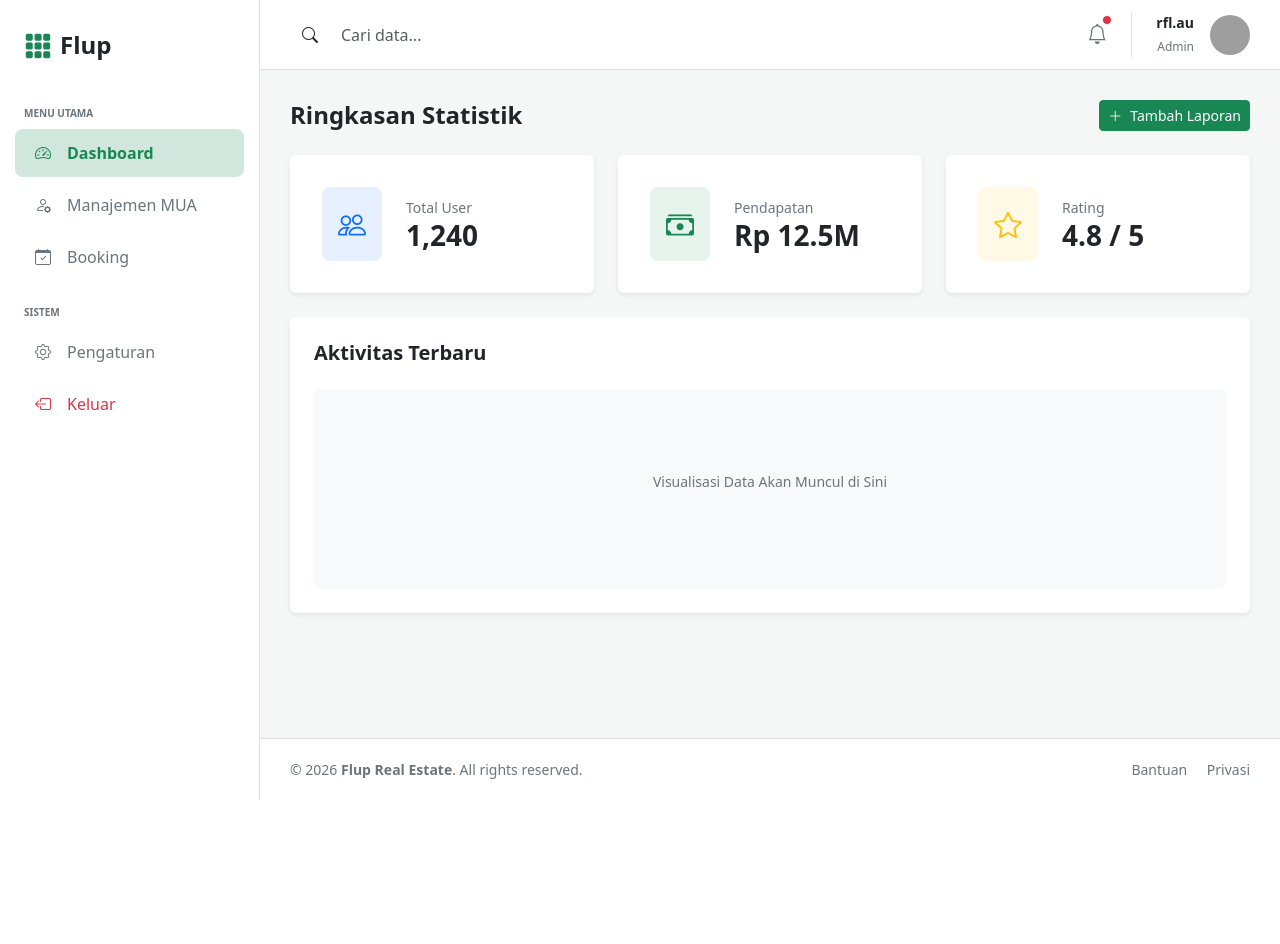
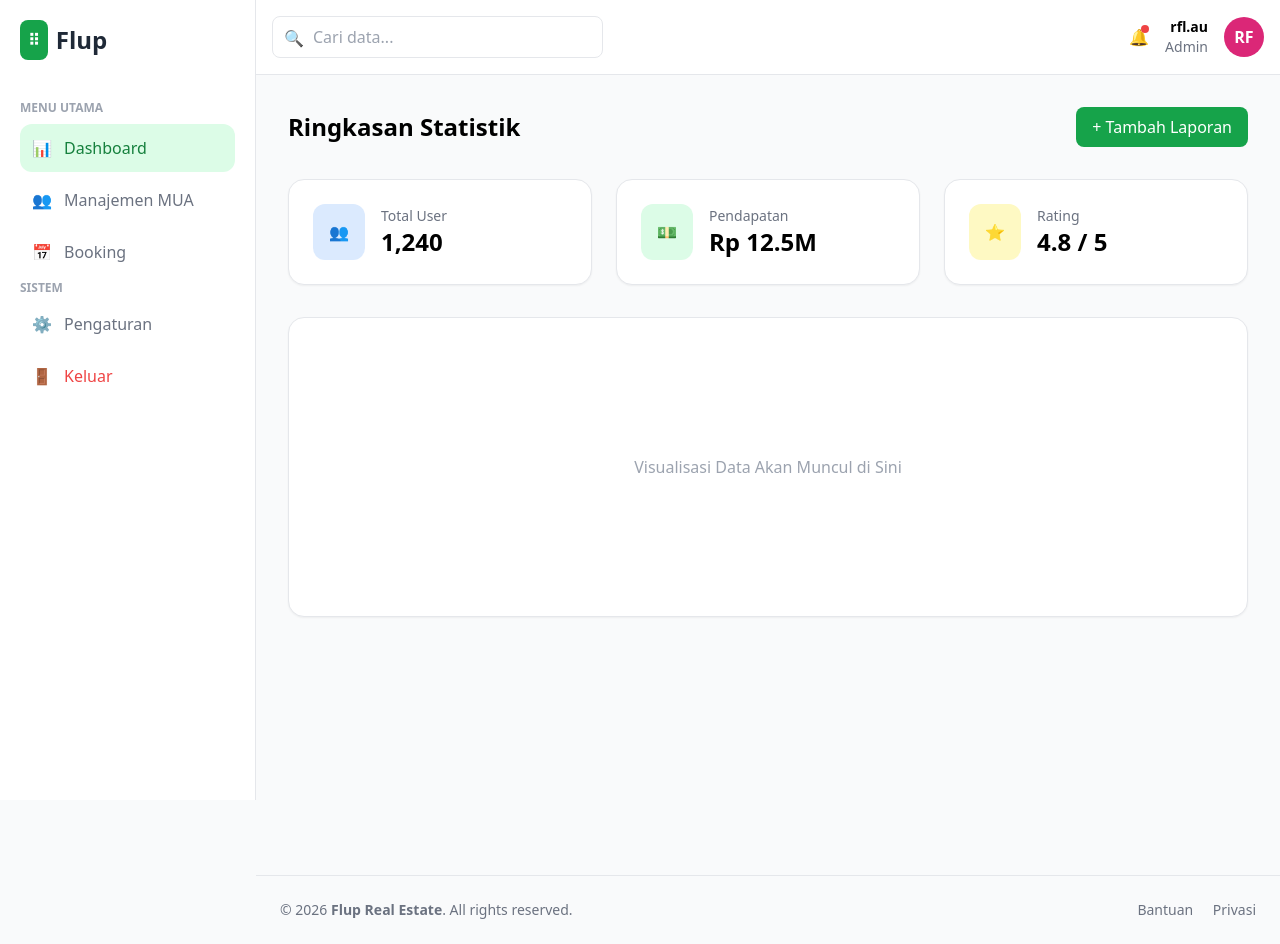
Before and after one commit to raflicode/tugas-mua, a PHP site: page /dashboard.php in a window 1280 px wide. Before the commit the page ends 800 px from the top, so only its background shows below. Run offline with PHP 8.4, Linux system fonts and the light colour scheme; a user stored in the database is signed in; some libraries are stand-ins or nearby versions; grey boxes are pictures that could not be loaded.

Commit message:
ntahlah ngapain

```diff
--- a/public/dashboard.php
+++ b/public/dashboard.php
@@ -1,135 +1,49 @@
 <?php
-session_start(); // Cek "loker" session
+session_start();
 
-// Jika tidak ada data 'is_login', artinya dia belum login
-if (!isset($_SESSION['is_login'])) {
-    // Tendang balik ke halaman login
-    header("Location: ../public/login.php");
-    exit;
+// Jika tidak ada session user (artinya belum login), tendang ke halaman login
+if (!isset($_SESSION['user_id'])) {
+    header("Location: login.php");
+    exit();
 }
 ?>
 
-<!DOCTYPE html>
-<html lang="en">
-<head>
-    <meta charset="UTF-8">
-    <meta name="viewport" content="width=device-width, initial-scale=1.0">
-    <title>Dashboard - Flup Management</title>
-    <link href="https://cdn.jsdelivr.net/npm/bootstrap@5.3.0/dist/css/bootstrap.min.css" rel="stylesheet">
-    <link rel="stylesheet" href="https://cdn.jsdelivr.net/npm/bootstrap-icons@1.11.0/font/bootstrap-icons.css">
-    <style>
-        body { background-color: #f4f7f6; }
-        /* Sidebar styling */
-        .sidebar { width: 260px; min-height: 100vh; background: #fff; border-right: 1px solid #e0e0e0; }
-        .nav-link { color: #6c757d; padding: 12px 20px; border-radius: 8px; margin: 4px 15px; }
-        .nav-link.active { background-color: #d1e7dd; color: #198754; font-weight: 600; }
-        .nav-link:hover:not(.active) { background-color: #f8f9fa; }
+<?php include 'includes/header.php'; ?>
+<?php include 'includes/sidebar.php'; ?>
 
-        /* Main Content area */
-        .main-wrapper { flex: 1; display: flex; flex-direction: column; min-height: 100vh; }
-        .header-top { height: 70px; background: #fff; border-bottom: 1px solid #e0e0e0; padding: 0 30px; }
-        .content-body { padding: 30px; flex: 1; }
-        .footer { background: #fff; border-top: 1px solid #e0e0e0; padding: 20px 30px; color: #6c757d; }
-    </style>
-</head>
-<body>
-    <div class="d-flex">
-    <nav class="sidebar d-none d-lg-block">
-        <div class="p-4 d-flex align-items-center">
-            <i class="bi bi-grid-3x3-gap-fill text-success fs-3 me-2"></i>
-            <span class="fs-4 fw-bold text-dark">Flup</span>
+<main class="ml-64 p-8 min-h-screen">
+    <div class="flex justify-between items-center mb-8">
+        <h2 class="text-2xl font-bold">Ringkasan Statistik</h2>
+        <button class="bg-green-600 text-white px-4 py-2 rounded-lg hover:bg-green-700 transition">+ Tambah Laporan</button>
     </div>
 
-        <div class="mt-3">
-            <small class="text-uppercase text-secondary fw-bold px-4 mb-2 d-block" style="font-size: 10px;">Menu Utama</small>
-            <a href="#" class="nav-link active"><i class="bi bi-speedometer2 me-3"></i>Dashboard</a>
-            <a href="#" class="nav-link"><i class="bi bi-person-gear me-3"></i>Manajemen MUA</a>
-            <a href="#" class="nav-link"><i class="bi bi-calendar-check me-3"></i>Booking</a>
-
-            <small class="text-uppercase text-secondary fw-bold px-4 mt-4 mb-2 d-block" style="font-size: 10px;">Sistem</small>
-            <a href="#" class="nav-link"><i class="bi bi-gear me-3"></i>Pengaturan</a>
-            <a href="../logout.php" class="nav-link text-danger"><i class="bi bi-box-arrow-left me-3"></i>Keluar</a>
-        </div>
-    </nav>
-
-    <div class="main-wrapper">
-
-        <header class="header-top d-flex align-items-center justify-content-between">
-            <div class="search-bar">
-                <div class="input-group border-0">
-                    <span class="input-group-text bg-transparent border-0"><i class="bi bi-search"></i></span>
-                    <input type="text" class="form-control border-0" placeholder="Cari data...">
+    <div class="grid grid-cols-3 gap-6 mb-8">
+        <div class="bg-white p-6 rounded-2xl shadow-sm border flex items-center gap-4">
+            <div class="bg-blue-100 p-4 rounded-xl text-blue-600">👥</div>
+            <div>
+                <p class="text-gray-500 text-sm">Total User</p>
+                <h3 class="text-2xl font-bold">1,240</h3>
             </div>
         </div>
-            <div class="d-flex align-items-center">
-                <div class="me-4 position-relative">
-                    <i class="bi bi-bell fs-5 text-secondary"></i>
-                    <span class="position-absolute top-0 start-100 translate-middle badge border border-light rounded-circle bg-danger p-1"><span class="visually-hidden">unread messages</span></span>
-                </div>
-                <div class="d-flex align-items-center border-start ps-4">
-                    <div class="text-end me-3">
-                        <p class="m-0 fw-bold text-dark" style="font-size: 14px;"><?php echo htmlspecialchars($_SESSION['username']); ?></p>
-                        <small class="text-secondary" style="font-size: 12px;">Admin</small>
-                    </div>
-                    <img src="https://ui-avatars.com/api/?name=<?php echo $_SESSION['username']; ?>&background=random" class="rounded-circle" width="40" height="40">
+        <div class="bg-white p-6 rounded-2xl shadow-sm border flex items-center gap-4">
+            <div class="bg-green-100 p-4 rounded-xl text-green-600">💵</div>
+            <div>
+                <p class="text-gray-500 text-sm">Pendapatan</p>
+                <h3 class="text-2xl font-bold">Rp 12.5M</h3>
             </div>
         </div>
-        </header>
-
-        <main class="content-body">
-            <div class="container-fluid p-0">
-                <div class="d-flex justify-content-between align-items-center mb-4">
-                    <h4 class="fw-bold m-0">Ringkasan Statistik</h4>
-                    <button class="btn btn-success btn-sm"><i class="bi bi-plus-lg me-2"></i>Tambah Laporan</button>
-                </div>
-
-                <div class="row g-4">
-                    <div class="col-md-4">
-                        <div class="card border-0 shadow-sm p-3">
-                            <div class="card-body d-flex align-items-center">
-                                <div class="bg-primary bg-opacity-10 p-3 rounded-3 me-4 text-primary"><i class="bi bi-people fs-3"></i></div>
-                                <div><small class="text-secondary">Total User</small><h3 class="m-0 fw-bold">1,240</h3></div>
-                            </div>
-                        </div>
-                    </div>
-                    <div class="col-md-4">
-                        <div class="card border-0 shadow-sm p-3">
-                            <div class="card-body d-flex align-items-center">
-                                <div class="bg-success bg-opacity-10 p-3 rounded-3 me-4 text-success"><i class="bi bi-cash-stack fs-3"></i></div>
-                                <div><small class="text-secondary">Pendapatan</small><h3 class="m-0 fw-bold">Rp 12.5M</h3></div>
-                            </div>
-                        </div>
-                    </div>
-                    <div class="col-md-4">
-                        <div class="card border-0 shadow-sm p-3">
-                            <div class="card-body d-flex align-items-center">
-                                <div class="bg-warning bg-opacity-10 p-3 rounded-3 me-4 text-warning"><i class="bi bi-star fs-3"></i></div>
-                                <div><small class="text-secondary">Rating</small><h3 class="m-0 fw-bold">4.8 / 5</h3></div>
-                            </div>
+        <div class="bg-white p-6 rounded-2xl shadow-sm border flex items-center gap-4">
+            <div class="bg-yellow-100 p-4 rounded-xl text-yellow-600">⭐</div>
+            <div>
+                <p class="text-gray-500 text-sm">Rating</p>
+                <h3 class="text-2xl font-bold">4.8 / 5</h3>
             </div>
         </div>
     </div>
 
-                <div class="card border-0 shadow-sm mt-4 p-4">
-                    <h5 class="fw-bold mb-4">Aktivitas Terbaru</h5>
-                    <div class="bg-light rounded d-flex align-items-center justify-content-center" style="height: 200px;">
-                        <p class="text-secondary small">Visualisasi Data Akan Muncul di Sini</p>
-                    </div>
-                </div>
+    <div class="bg-white p-6 rounded-2xl shadow-sm border min-h-[300px] flex items-center justify-center">
+        <p class="text-gray-400">Visualisasi Data Akan Muncul di Sini</p>
     </div>
 </main>
 
-        <footer class="footer d-flex justify-content-between align-items-center">
-            <p class="m-0 small">&copy; 2026 <strong>Flup Real Estate</strong>. All rights reserved.</p>
-            <div class="small">
-                <a href="#" class="text-decoration-none text-secondary me-3">Bantuan</a>
-                <a href="#" class="text-decoration-none text-secondary">Privasi</a>
-            </div>
-        </footer>
-
-    </div>
-</div>
-
-<script src="https://cdn.jsdelivr.net/npm/bootstrap@5.3.0/dist/js/bootstrap.bundle.min.js"></script>
-</body>
-</html>
+<?php include 'includes/footer.php'; ?>
--- /dev/null
+++ b/public/includes/footer.php
@@ -0,0 +1,9 @@
+<footer class="ml-64 p-6 border-t text-sm text-gray-500 flex justify-between">
+        <p>© 2026 <span class="font-bold">Flup Real Estate</span>. All rights reserved.</p>
+        <div class="space-x-4">
+            <a href="#">Bantuan</a>
+            <a href="#">Privasi</a>
+        </div>
+    </footer>
+</body>
+</html>
--- /dev/null
+++ b/public/includes/header.php
@@ -0,0 +1,23 @@
+<!DOCTYPE html>
+<html lang="id">
+<head>
+    <meta charset="UTF-8">
+    <meta name="viewport" content="width=device-width, initial-scale=1.0">
+    <title>Dashboard - Flup</title>
+    <script src="https://cdn.tailwindcss.com"></script>
+</head>
+<body class="bg-gray-50">
+    <header class="flex justify-between items-center p-4 bg-white border-b ml-64">
+        <div class="relative w-1/3">
+            <input type="text" placeholder="Cari data..." class="pl-10 pr-4 py-2 w-full border rounded-lg focus:outline-none focus:ring-2 focus:ring-green-500">
+            <span class="absolute left-3 top-2.5 text-gray-400">🔍</span>
+        </div>
+        <div class="flex items-center gap-4">
+            <button class="relative">🔔<span class="absolute top-0 right-0 w-2 h-2 bg-red-500 rounded-full"></span></button>
+            <div class="text-right text-sm">
+                <p class="font-bold">rfl.au</p>
+                <p class="text-gray-500">Admin</p>
+            </div>
+            <div class="w-10 h-10 bg-pink-600 rounded-full flex items-center justify-center text-white font-bold">RF</div>
+        </div>
+    </header>
--- /dev/null
+++ b/public/includes/sidebar.php
@@ -0,0 +1,30 @@
+<aside class="fixed left-0 top-0 h-screen w-64 bg-white border-r p-5">
+    <div class="flex items-center gap-2 mb-10">
+        <div class="bg-green-600 p-2 rounded-lg">
+            <span class="text-white font-bold">⠿</span>
+        </div>
+        <h1 class="text-2xl font-bold text-gray-800">Flup</h1>
+    </div>
+
+    <nav class="space-y-1">
+        <p class="text-xs font-semibold text-gray-400 uppercase mb-2">Menu Utama</p>
+        <a href="dashboard.php" class="flex items-center gap-3 p-3 bg-green-100 text-green-700 rounded-xl font-medium">
+            <span>📊</span> Dashboard
+        </a>
+        <a href="manajemen.php" class="flex items-center gap-3 p-3 text-gray-500 hover:bg-gray-100 rounded-xl transition">
+    <span>👥</span> Manajemen MUA
+</a>
+        <a href="booking.php" class="flex items-center gap-3 p-3 text-gray-500 hover:bg-gray-100 rounded-xl transition">
+            <span>📅</span> Booking
+        </a>
+
+        <p class="text-xs font-semibold text-gray-400 uppercase mt-8 mb-2">Sistem</p>
+<a href="pengaturan.php" class="flex items-center gap-3 p-3 text-gray-500 hover:bg-gray-100 rounded-xl transition">
+    <span>⚙️</span> Pengaturan
+</a>
+
+<a href="logout.php" class="flex items-center gap-3 p-3 text-red-500 hover:bg-red-50 transition" onclick="return confirm('Yakin mau keluar?')">
+    <span>🚪</span> Keluar
+</a>
+    </nav>
+</aside>
```
Also changed, not shown: logout.php (deleted, +0 -13 lines), public/logout.php (added, +13 -0 lines), public/manajemen.php (added, +74 -0 lines). Lines whose indentation alone changed are shown as unchanged.
